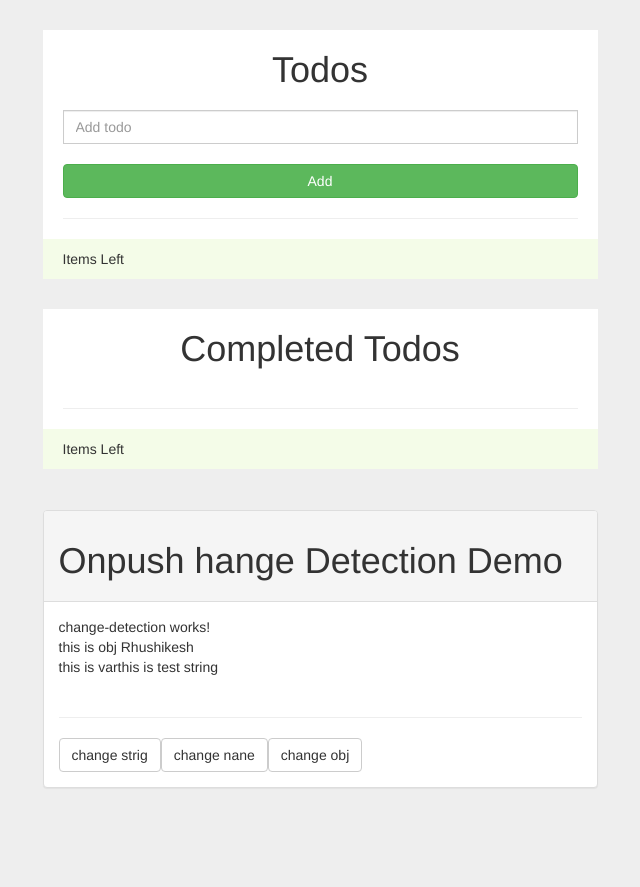
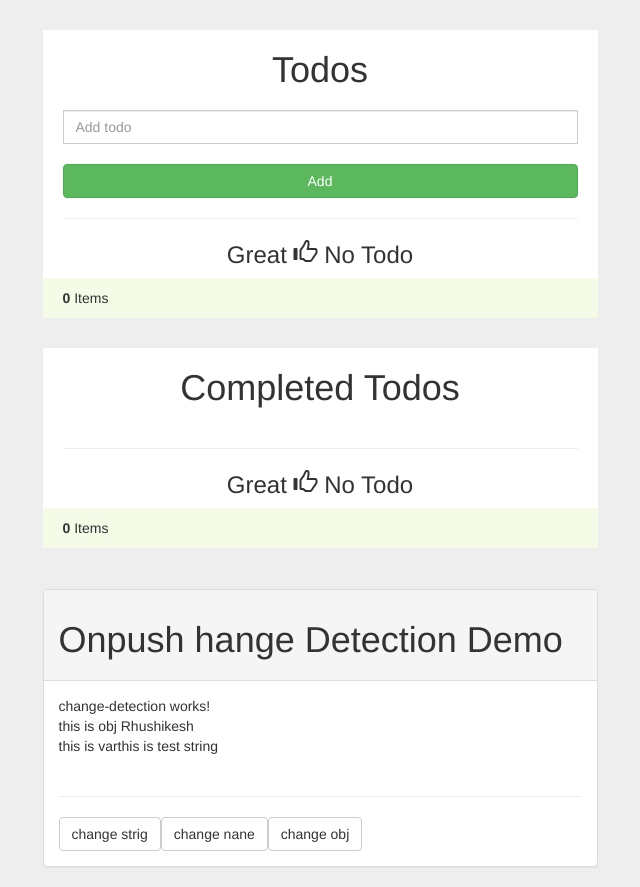
Before and after one commit to SaurabhLpRocks/Redux_Immutable, an Angular app: page / in a window 1280 px wide. Shown: the whole page, without its empty margins (320-960 px from the left). Before the commit the page ends 808 px from the top, so only its background shows below. Built offline with nearby package versions, Linux system fonts and the light colour scheme.

Commit message:
Just UI Update

```diff
--- a/src/app/component/list-todo/list-todo.component.html
+++ b/src/app/component/list-todo/list-todo.component.html
@@ -5,7 +5,10 @@
             <button class="remove-item btn btn-default btn-xs pull-right" (click)="removeTodo(todo)"><span class="glyphicon glyphicon-remove"></span></button>
         </div>
     </li>
+    <li *ngIf="!todos.length">
+        <h3 class="text-center">Great <i class="glyphicon glyphicon-thumbs-up"></i> No Todo</h3>
+    </li>
 </ul>
 <div class="todo-footer">
-    <strong><span class="count-todos"></span></strong> Items Left
+    <strong><span class="count-todos">{{todos.length}}</span></strong> Items
 </div>
```
